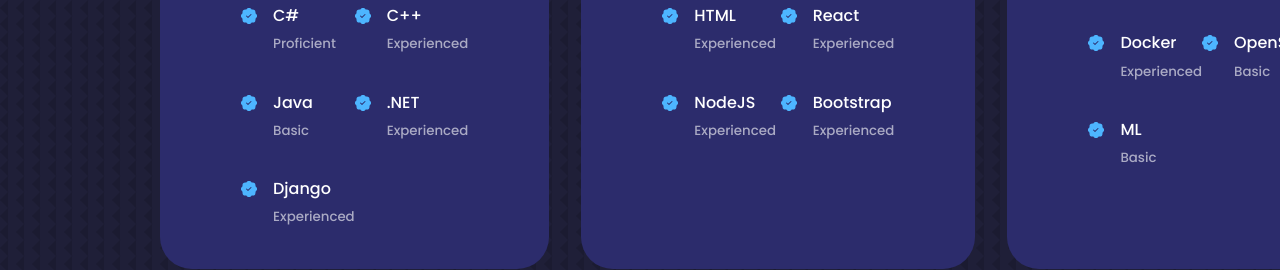
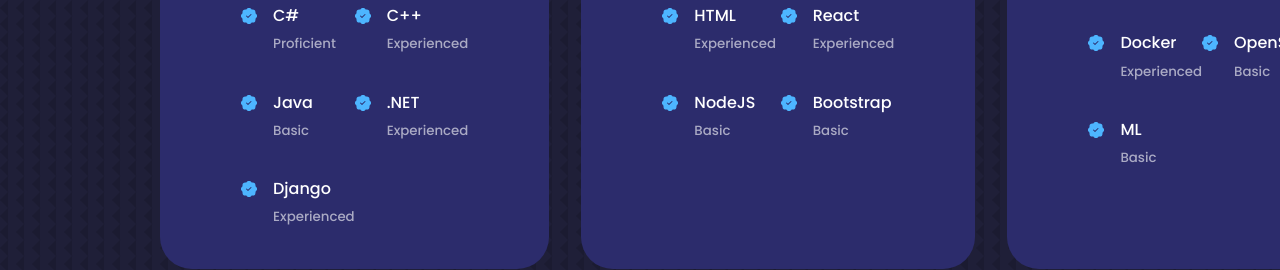
Before and after one commit to SethCram/SethCram.github.io, a React (Create React App) app in the folder portfolio_website/: page / in a window 1280 px wide. Shown: the part 1920-2190 px from the top of the page. Built offline with nearby package versions, Linux system fonts and the light colour scheme.

Commit message:
update experience levels

```diff
--- a/portfolio_website/src/components/experience/Experience.jsx
+++ b/portfolio_website/src/components/experience/Experience.jsx
@@ -51,8 +51,8 @@
     {id: 2, skill: 'CSS', proficiency: 'Experienced', icon: <BsPatchCheckFill className='experience__details-icon' /> },
     {id: 3, skill: 'HTML', proficiency: 'Experienced', icon: <BsPatchCheckFill className='experience__details-icon' /> },
     {id: 4, skill: 'React', proficiency: 'Experienced', icon: <BsPatchCheckFill className='experience__details-icon' /> },
-    {id: 5, skill: 'NodeJS', proficiency: 'Experienced', icon: <BsPatchCheckFill className='experience__details-icon' /> },
-    {id: 6, skill: 'Bootstrap', proficiency: 'Experienced', icon: <BsPatchCheckFill className='experience__details-icon'/>},
+    {id: 5, skill: 'NodeJS', proficiency: 'Basic', icon: <BsPatchCheckFill className='experience__details-icon' /> },
+    {id: 6, skill: 'Bootstrap', proficiency: 'Basic', icon: <BsPatchCheckFill className='experience__details-icon'/>},
   ];
   const other_specs = [
     {id: 1, skill: 'Git', proficiency: 'Advanced', icon: <BsPatchCheckFill className='experience__details-icon'/> },
```
